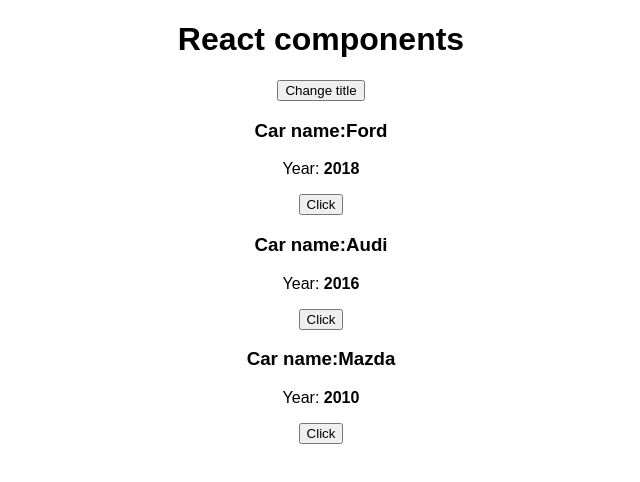
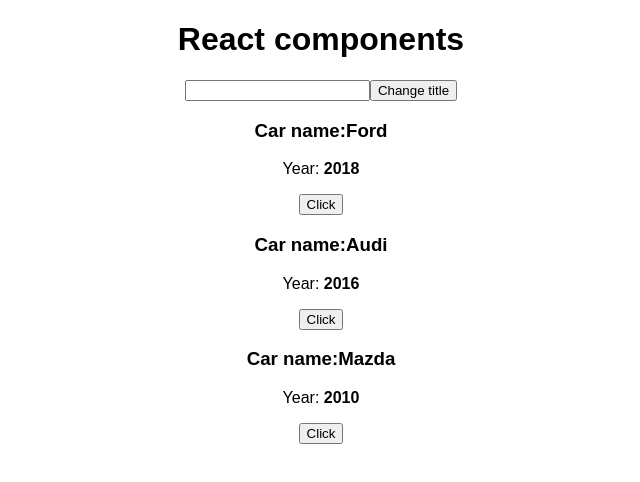
Before and after one commit to Home7-ru/react, a React (Create React App) app: page / in a window 1280 px wide. Shown: the top 482 px of the page, without its empty margins (319-959 px from the left). Built offline with nearby package versions, Linux system fonts and the light colour scheme.

Commit message:
добавили просто обработчик для input

```diff
--- a/src/App.js
+++ b/src/App.js
@@ -21,6 +21,10 @@ class App extends Component {
     })
   }
 
+  handleInput=(event)=>{
+      console.log('Changed')
+  }
+
   render() {
 
     const divStyle={
@@ -35,6 +39,7 @@ class App extends Component {
 
          <div style={divStyle}>
             <h1>{this.state.pageTitle}</h1>
+             <input type="text" onChange={this.handleInput}/>
 
            <button onClick={this.changeTitleHandker.bind(this, 'changed')}>Change title</button>
              <Car
```
